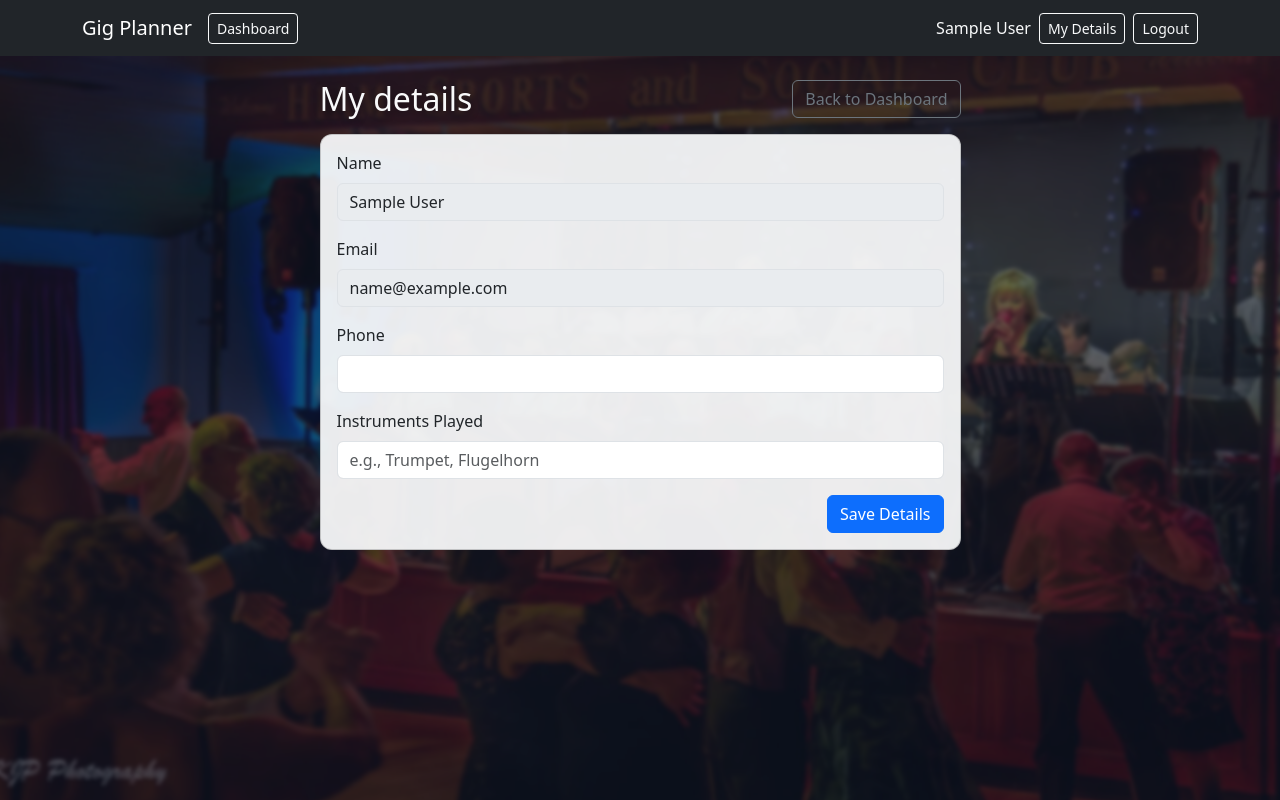
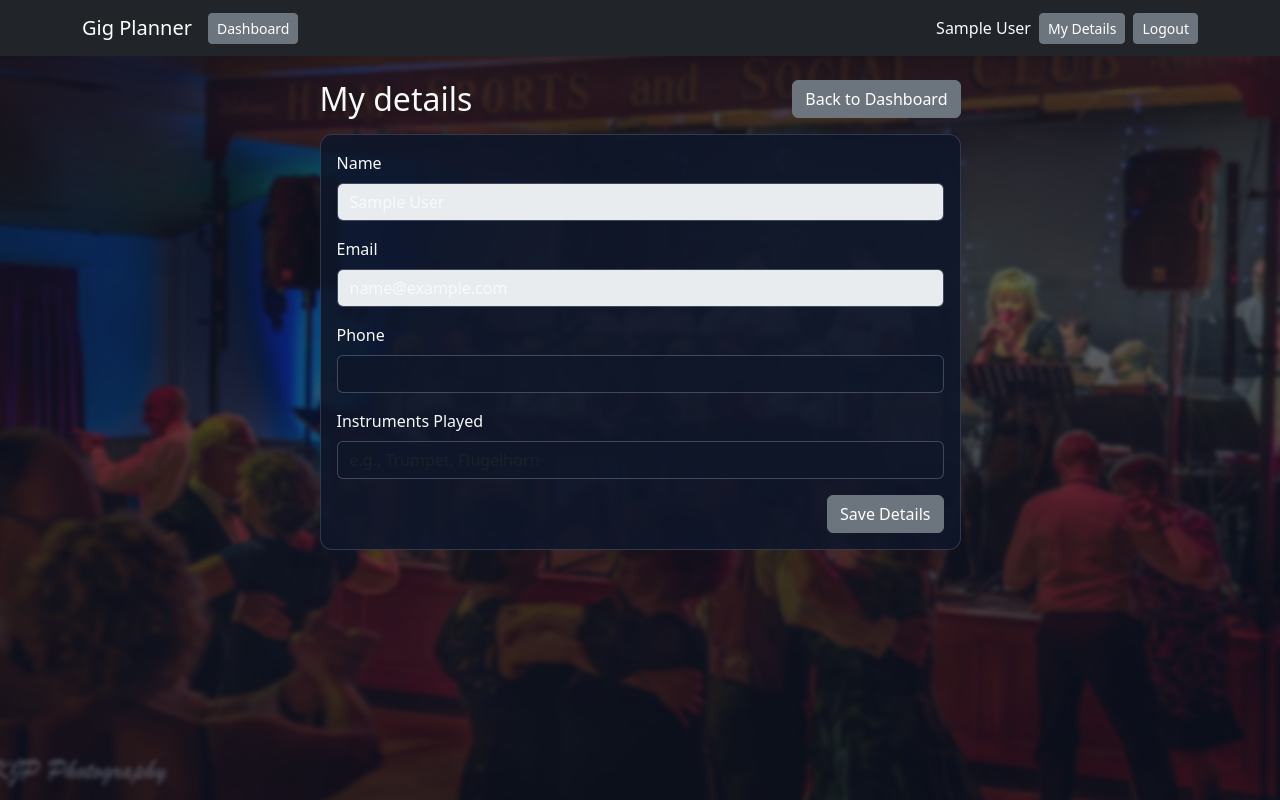
Before and after one commit to s-andrews/gigplanner, a Flask app: page /profile in a window 1280 px wide. Run offline with Flask 3, Linux system fonts and the light colour scheme; the visitor is signed in with stand-in values (Sample User, id 1); data comes from the database, SQL or seed files in the repository.

Commit message:
Apply dark theme surfaces and standardize filled secondary buttons

```diff
--- a/static/css/app.css
+++ b/static/css/app.css
@@ -19,16 +19,42 @@ body::before {
   z-index: -1;
 }
 
-.card {
+.card,
+.list-group-item,
+.modal-content {
   border-radius: 0.75rem;
-  background-color: rgba(248, 249, 250, 0.94);
-  color: #212529;
+  background-color: rgba(15, 23, 42, 0.9);
+  color: #f8f9fa;
+  border: 1px solid rgba(148, 163, 184, 0.25);
 }
 
 .list-group-item {
-  border-radius: 0.5rem !important;
   margin-bottom: 0.5rem;
-  background-color: rgba(248, 249, 250, 0.92);
+}
+
+.table {
+  --bs-table-bg: rgba(15, 23, 42, 0.72);
+  --bs-table-color: #f8f9fa;
+  --bs-table-border-color: rgba(148, 163, 184, 0.3);
+  --bs-table-striped-bg: rgba(30, 41, 59, 0.8);
+  --bs-table-striped-color: #f8f9fa;
+}
+
+.form-control,
+.form-select {
+  background-color: rgba(15, 23, 42, 0.8);
+  color: #f8f9fa;
+  border-color: rgba(148, 163, 184, 0.35);
+}
+
+.form-control:focus,
+.form-select:focus {
+  background-color: rgba(15, 23, 42, 0.95);
+  color: #f8f9fa;
+}
+
+.text-muted {
+  color: #adb5bd !important;
 }
 
 h1,
--- a/templates/band_setup.html
+++ b/templates/band_setup.html
@@ -12,7 +12,7 @@
       <h4>Parts</h4>
       <div class="input-group mb-3">
         <input id="new-part-name" class="form-control" placeholder="e.g., Trombone 2">
-        <button id="add-part-btn" class="btn btn-primary">Add Part</button>
+        <button id="add-part-btn" class="btn btn-secondary">Add Part</button>
       </div>
       <ul class="list-group">
         {% for part in parts %}
@@ -34,7 +34,7 @@
         <div class="col-md-6"><input id="p-phone" class="form-control" placeholder="Phone"></div>
         <div class="col-md-6"><input id="p-inst" class="form-control" placeholder="Instruments Played"></div>
       </div>
-      <button id="add-player-btn" class="btn btn-primary mb-3">Add Player to Band</button>
+      <button id="add-player-btn" class="btn btn-secondary mb-3">Add Player to Band</button>
 
       <div class="table-responsive">
       <table class="table table-sm align-middle">
--- a/templates/base.html
+++ b/templates/base.html
@@ -13,21 +13,21 @@
     <a class="navbar-brand" href="{{ url_for('index') }}">Gig Planner</a>
     {% if current_user %}
     <div class="d-flex flex-wrap align-items-center gap-2">
-      <a class="btn btn-outline-light btn-sm" href="{{ url_for('dashboard') }}">Dashboard</a>
+      <a class="btn btn-secondary btn-sm" href="{{ url_for('dashboard') }}">Dashboard</a>
       {% if current_band %}
       <span class="text-light small px-1">{{ current_band['name'] }}</span>
-      <a class="btn btn-outline-light btn-sm" href="{{ url_for('band_admin', band_id=current_band['id']) }}">Gig Admin</a>
-      <a class="btn btn-outline-light btn-sm" href="{{ url_for('band_setup', band_id=current_band['id']) }}">Band Setup</a>
+      <a class="btn btn-secondary btn-sm" href="{{ url_for('band_admin', band_id=current_band['id']) }}">Gig Admin</a>
+      <a class="btn btn-secondary btn-sm" href="{{ url_for('band_setup', band_id=current_band['id']) }}">Band Setup</a>
       {% endif %}
     </div>
     <div class="ms-auto d-flex flex-wrap align-items-center gap-2">
       <span class="text-light">{{ current_user['name'] }}</span>
-      <a class="btn btn-outline-light btn-sm" href="{{ url_for('profile') }}">My Details</a>
-      <a class="btn btn-outline-light btn-sm" href="{{ url_for('logout') }}">Logout</a>
+      <a class="btn btn-secondary btn-sm" href="{{ url_for('profile') }}">My Details</a>
+      <a class="btn btn-secondary btn-sm" href="{{ url_for('logout') }}">Logout</a>
     </div>
     {% else %}
     <div class="ms-auto">
-      <a class="btn btn-outline-light btn-sm me-2" href="{{ url_for('login') }}">Login</a>
+      <a class="btn btn-secondary btn-sm me-2" href="{{ url_for('login') }}">Login</a>
       <a class="btn btn-light btn-sm" href="{{ url_for('register') }}">Register</a>
     </div>
     {% endif %}
--- a/templates/create_band.html
+++ b/templates/create_band.html
@@ -6,7 +6,7 @@
 {% if error %}<div class="alert alert-danger">{{ error }}</div>{% endif %}
 <form method="post" class="card card-body">
   <div class="mb-3"><label class="form-label">Band Name</label><input name="name" class="form-control" required></div>
-  <button class="btn btn-primary">Create Band</button>
+  <button class="btn btn-secondary">Create Band</button>
 </form>
 </div></div>
 {% endblock %}
--- a/templates/dashboard.html
+++ b/templates/dashboard.html
@@ -41,8 +41,8 @@
     <div class="card card-body">
       <h5>{{ band['name'] }}</h5>
       <div class="d-flex gap-2">
-        <a class="btn btn-primary btn-sm" href="{{ url_for('band_admin', band_id=band['id']) }}">Gig Admin</a>
-        <a class="btn btn-outline-primary btn-sm" href="{{ url_for('band_setup', band_id=band['id']) }}">Band Setup</a>
+        <a class="btn btn-secondary btn-sm" href="{{ url_for('band_admin', band_id=band['id']) }}">Gig Admin</a>
+        <a class="btn btn-secondary btn-sm" href="{{ url_for('band_setup', band_id=band['id']) }}">Band Setup</a>
       </div>
     </div>
   </div>
--- a/templates/profile.html
+++ b/templates/profile.html
@@ -4,7 +4,7 @@
   <div class="col-lg-7">
     <div class="d-flex justify-content-between align-items-center mb-3">
       <h2 class="mb-0">My details</h2>
-      <a class="btn btn-outline-secondary" href="{{ url_for('dashboard') }}">Back to Dashboard</a>
+      <a class="btn btn-secondary" href="{{ url_for('dashboard') }}">Back to Dashboard</a>
     </div>
 
     <div class="card card-body">
@@ -30,7 +30,7 @@
           <input id="instruments_played" name="instruments_played" class="form-control" value="{{ user['instruments_played'] or '' }}" placeholder="e.g., Trumpet, Flugelhorn">
         </div>
         <div class="d-flex justify-content-end">
-          <button class="btn btn-primary" type="submit">Save Details</button>
+          <button class="btn btn-secondary" type="submit">Save Details</button>
         </div>
       </form>
     </div>
--- a/templates/register.html
+++ b/templates/register.html
@@ -9,7 +9,7 @@
   <div class="mb-3"><label class="form-label">Email</label><input type="email" name="email" class="form-control" required></div>
   <div class="mb-3"><label class="form-label">Phone</label><input name="phone" class="form-control"></div>
   <div class="mb-3"><label class="form-label">Password</label><input type="password" name="password" class="form-control" required></div>
-  <button class="btn btn-primary">Register</button>
+  <button class="btn btn-secondary">Register</button>
 </form>
 </div></div>
 {% endblock %}
```
Also changed, not shown: templates/band_admin.html (+5 -5 lines).
